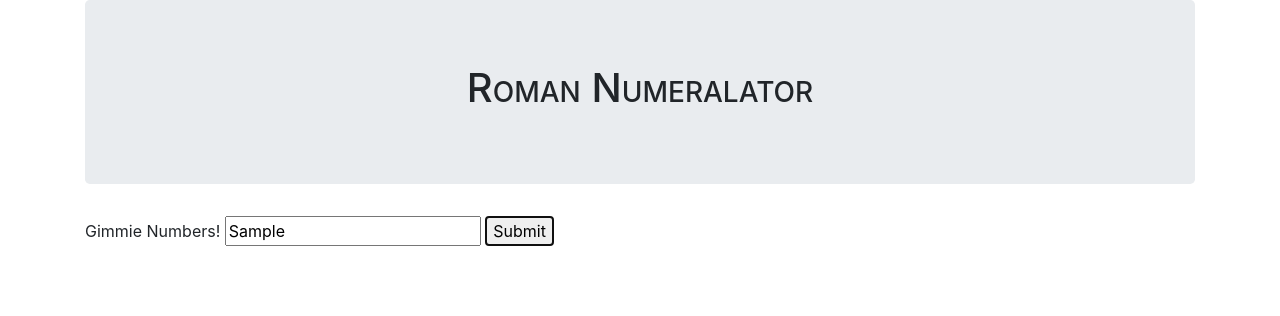
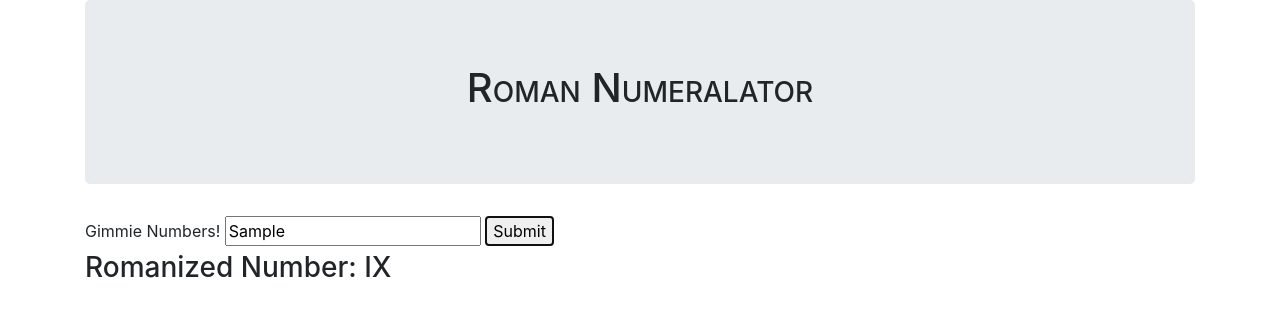
Before and after one commit to marcusjensen15/Day-12---Roman-Numeral-Converter, a plain HTML site: page index.html in a window 1280 px wide. Both pictures are taken after typing "Sample" into the empty fields and a click on the button "Submit". Drawn offline with Linux system fonts and the light colour scheme.

Commit message:
complete project, evaluates all numbers up to 3999. Throws error if user inputs a number of 4000 or more

```diff
--- a/js/scripts.js
+++ b/js/scripts.js
@@ -1,15 +1,20 @@
 var numerals = ["I", "V", "X", "L", "C", "D", "M"];
 var stringArray = [];
 
-// function romanize (number) {
-//
-//   ones(number);
-//   tens(number);
-//   hundreds(number);
-//   thousands(number);
-//
-//   return stringArray.join();
-// }
+function romanize (array) {
+  if (array[3] >= 4){
+    return "You done messed up A-A-Ron."
+  }
+  else{
+    thousands(array[3]);
+    hundreds(array[2]);
+    tens(array[1]);
+    ones(array[0]);
+
+    return stringArray.join("");
+  }
+}
+
 
 function ones (number) {
   if(number <=3){
@@ -47,11 +52,8 @@ function tens (number){
       }
   } else if (number === 9){
       stringArray.push(numerals[2] + numerals[4]);
-  }else{console.log("no tens")}
-  };
-
-
-
+  } else{console.log("no tens")}
+};
 
 
 function hundreds (number) {
@@ -70,11 +72,9 @@ function hundreds (number) {
       }
   } else if (number === 9){
       stringArray.push(numerals[4] + numerals[6]);
-  }else {console.log("no hundreds");}
+  } else {console.log("no hundreds");}
+};
 
-
-
-};
 
 function thousands (number) {
 
@@ -83,31 +83,25 @@ function thousands (number) {
       stringArray.push(numerals[6]);
     }
   } else {console.log("You cannot count higher than 4000 in Roman Numerals!");}
+};
 
 
-
-
-
-
-}
 
 
 //front end
 $(document).ready(function(){
   $("#userInputForm").submit(function(event){
     event.preventDefault();
+    $(".outputBox").hide();
+    stringArray = [];
 
     var someVar = $("#userInput").val();
-
     var arr = someVar.split('').map(Number);
     var reversedArr = arr.reverse();
 
 
-    // romanize(reversedArr);
-
-    thousands(3);
-    console.log(stringArray);
-
+    $("#outputText").text(romanize(reversedArr));
+    $(".outputBox").slideDown();
 
   });
 });
```
Also changed, not shown: index.html (line endings or trailing spaces).
